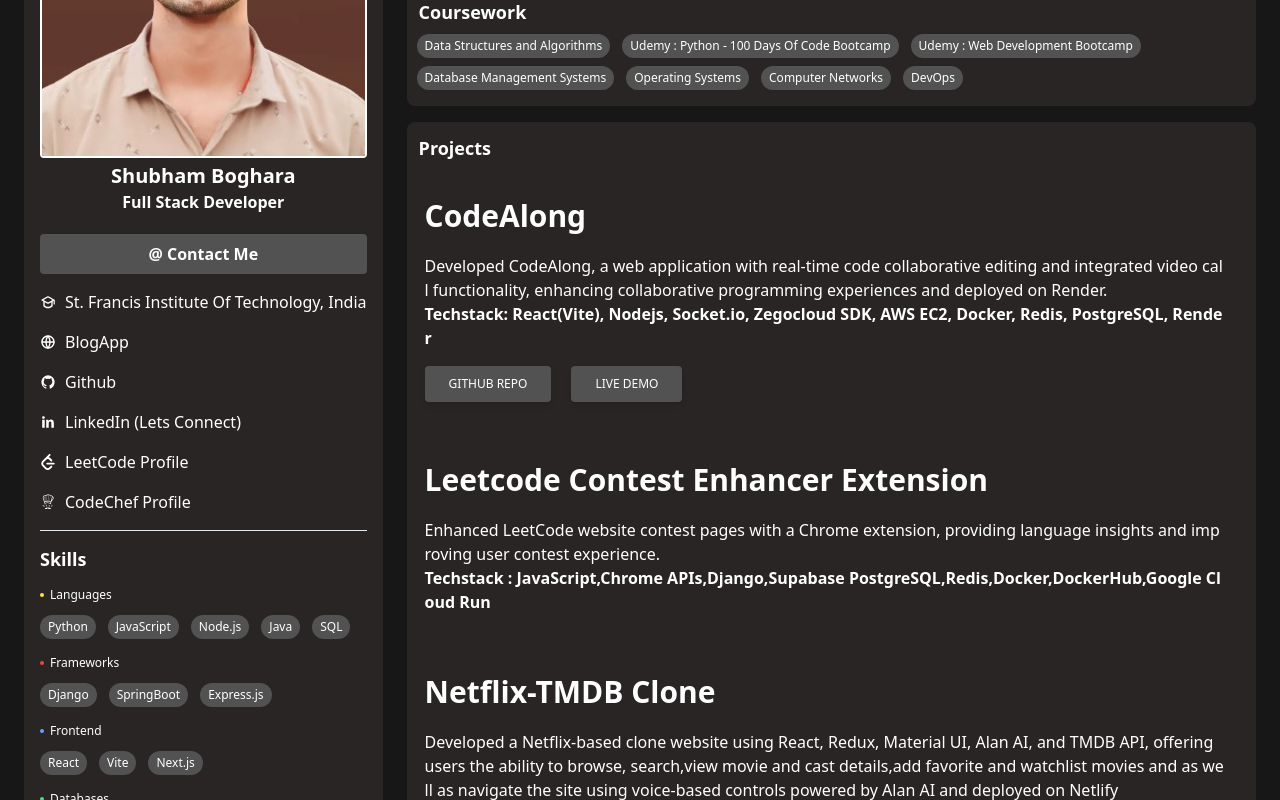
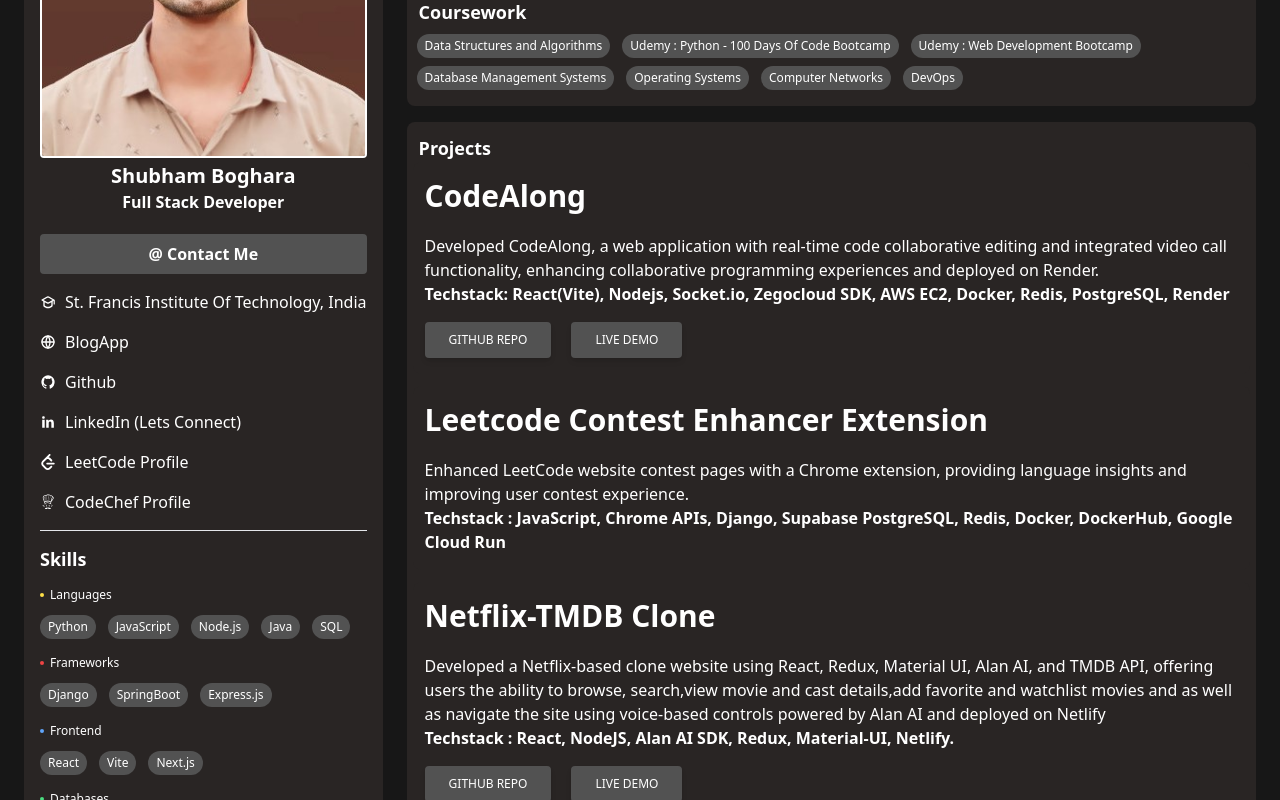
Before and after one commit to SAM-BOGHARA/PortfolioWebsite, a React (Create React App) app: page / in a window 1280 px wide. Shown: the part 340-1140 px from the top of the page. Built offline with nearby package versions, Linux system fonts and the light colour scheme.

Commit message:
FIX: word wrapping in projects

```diff
--- a/src/components/Accord.jsx
+++ b/src/components/Accord.jsx
@@ -2,14 +2,14 @@
 
 function Accord(props) {
   return (
-    <div className="ml-1.5 mr-1.5 p-6 pl-3 mb-3 hover:shadow-2xl rounded-lg bg-stone-800 hover:bg-stone-700 text-white focus:bg-stone-800 focus:shadow-lg focus:outline-none focus:ring-0 active:bg-neutral-800 active:shadow-lg transition duration-150 ease-in-out">
+    <div className="ml-1.5 mr-1.5 p-4 pl-3 mb-3 hover:shadow-2xl rounded-lg bg-stone-800 hover:bg-stone-700 text-white focus:bg-stone-800 focus:shadow-lg focus:outline-none focus:ring-0 active:bg-neutral-800 active:shadow-lg transition duration-150 ease-in-out">
       <h2 className="font-semibold text-3xl mb-5">{props.title}</h2>
-      <article className="font-normal break-all text-base">
-        {props.description}
-      </article>
-      <article className=" font-bold break-all text-base">
+      <ul className="font-normal text-wrap">{props.description}</ul>
+      <ul
+        className=" font-bold  text-wrap"
+      >
         {props.techstack}
-      </article>
+      </ul>
       <div className="flex flex-rows space-x-5">
         {props.github && (
           <a
--- a/src/components/RightSide.jsx
+++ b/src/components/RightSide.jsx
@@ -49,11 +49,11 @@
 
                 <div className="w-full rounded-lg bg-stone-800 mr-3 mb-4">
                     <div className="text-black-900 flex items-center">
-                        <h1 className="pt-3 pl-3 font-semibold text-lg pb-3">
+                        <h1 className="pt-3 pl-3 font-semibold text-lg">
                             Projects
                         </h1>
                     </div>
-                    <div className="flex justify-between p-0 text-label-1 dark:text-dark-label-1 break-all text-base font-semibold">
+                    <div className="flex justify-between p-0 text-label-1 dark:text-dark-label-1 font-semibold">
                         <div className="w-full">
                             {projects.map(createAccord)}
                         </div>
--- a/src/projectcontent.js
+++ b/src/projectcontent.js
@@ -10,12 +10,12 @@
     {
         "title": "Leetcode Contest Enhancer Extension",
         "description": "Enhanced LeetCode website contest pages with a Chrome extension, providing language insights and improving user contest experience.",
-        "techstack": "Techstack : JavaScript,Chrome APIs,Django,Supabase PostgreSQL,Redis,Docker,DockerHub,Google Cloud Run"
+        "techstack": "Techstack : JavaScript, Chrome APIs, Django, Supabase PostgreSQL, Redis, Docker, DockerHub, Google Cloud Run"
     },
     {
         "title": "Netflix-TMDB Clone",
         "description": "Developed a Netflix-based clone website using React, Redux, Material UI, Alan AI, and TMDB API, offering users the ability to browse, search,view movie and cast details,add favorite and watchlist movies and as well as navigate the site using voice-based controls powered by Alan AI and deployed on Netlify",
-        "techstack": "Techstack : React,NodeJS,Alan AI SDK,Redux,Material-UI,Netlify.",
+        "techstack": "Techstack : React, NodeJS, Alan AI SDK, Redux, Material-UI, Netlify.",
         "github": "https://github.com/SAM-BOGHARA/netflix-imdb",
         "link": "https://shubham-filmpire.netlify.app"
     },
```
